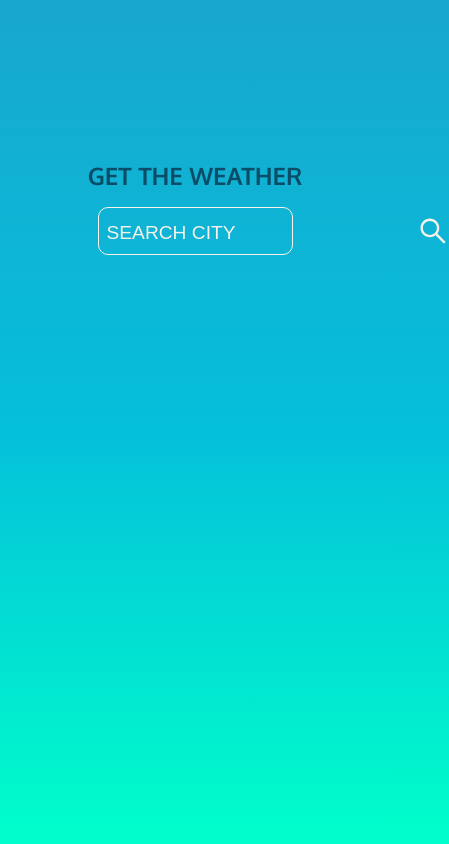
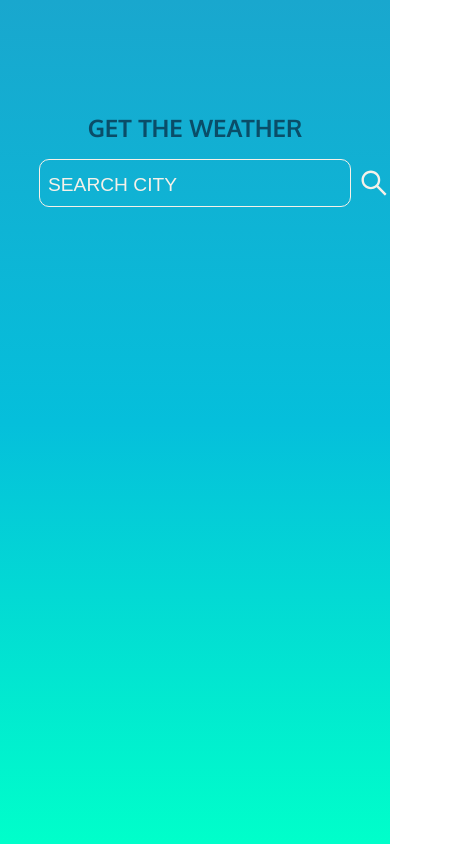
Before and after one commit to NDraganov/weather-app, a Next.js app: page / in a window 390 px wide. Shown: the whole page, 449 px wide, since content can reach past the window. Built offline with nearby package versions, Linux system fonts and the light colour scheme; no server answers.

Commit message:
Add media query for home page

```diff
--- a/pages/index.module.css
+++ b/pages/index.module.css
@@ -59,3 +59,12 @@
 .input button svg:hover {
   color: var(--dark-blue);
 }
+
+@media screen and (max-width: 450px) {
+  .input h2 {
+    margin-top: 7rem;
+  }
+  .input div {
+    width: 80vw;
+  }
+}
```
